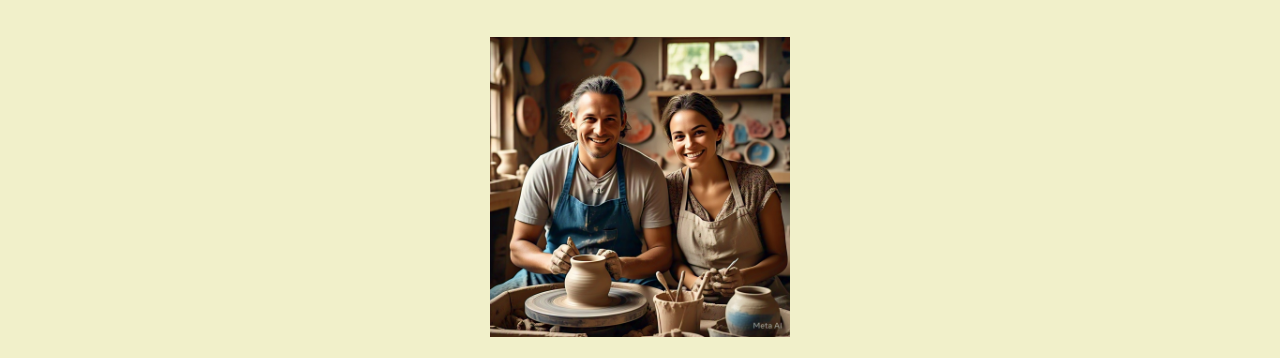
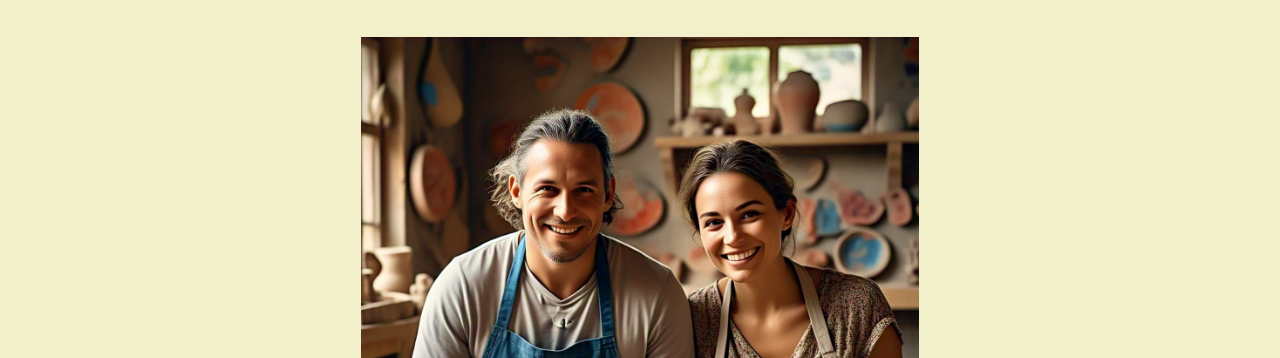
Before and after one commit to EtelCaceres/CoderHouse-DesarrolloWeb, a plain HTML site: page pages/SobreNosotros.html in a window 1280 px wide. Shown: the part 422-780 px from the top of the page. Drawn offline with nearby package versions, Linux system fonts and the light colour scheme; a web font is replaced by a local one.

Commit message:
se da valores a la nueva clase medium-img

```diff
--- a/css/style.scss
+++ b/css/style.scss
@@ -17,12 +17,12 @@ h1 {
 // se define el mixin
 @mixin body-background($color) {
     background-color: $color;
-  }
+}
 
   // se  Usa el mixin
-  .body-background-color {
+.body-background-color {
     @include body-background($primary-bg);
-  }
+}
 
 img {
     height: 300px; // Ajusta la altura al valor que necesites
@@ -34,6 +34,13 @@ img {
     height: auto;
     display: block;
     margin: 0 auto;
+}
+
+.medium-img{
+    max-width: 50%;  // La imagen será la mitad del ancho del contenedor
+    height: auto;  // Mantiene la proporción
+    display: block;  // Evita espacios extra en línea
+    margin: 0 auto;  // Centra la imagen
 }
 
 // Tamaño del logo
```
Also changed, not shown: css/style.css, 1 other file.
